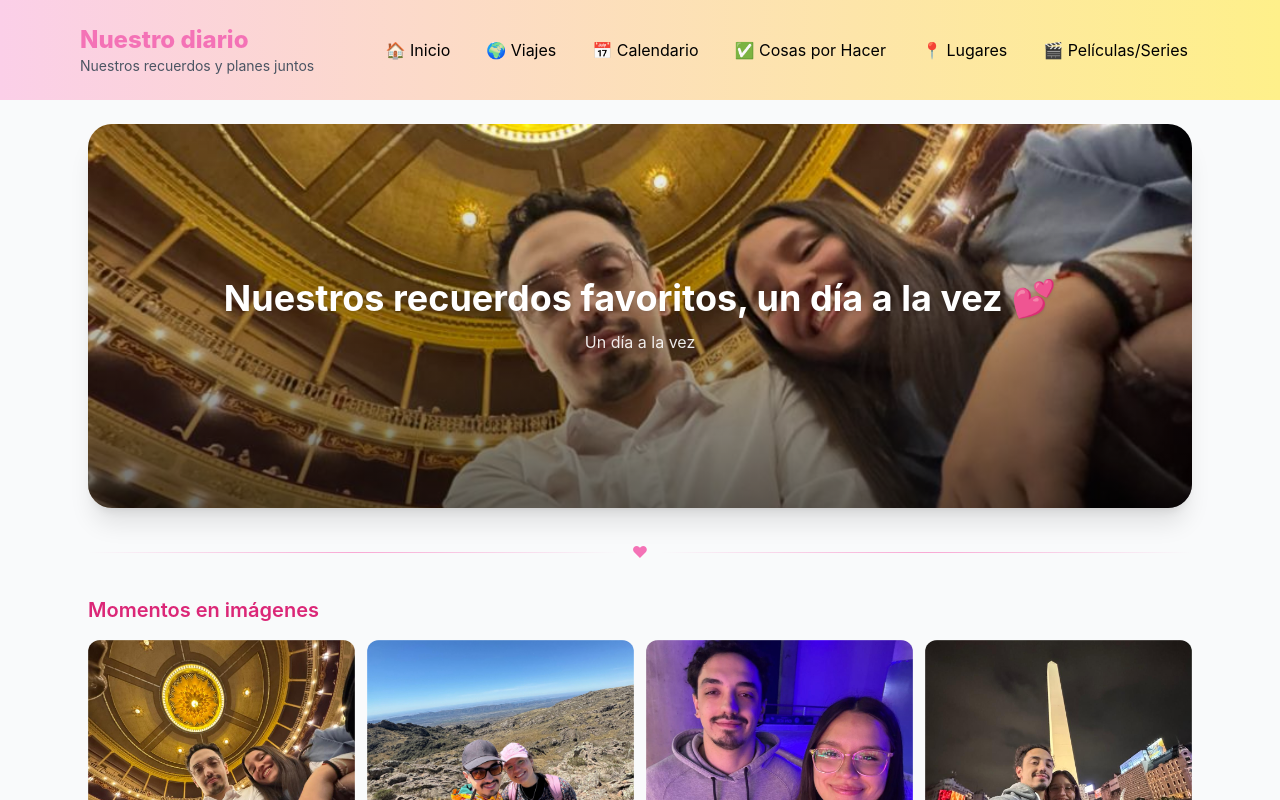
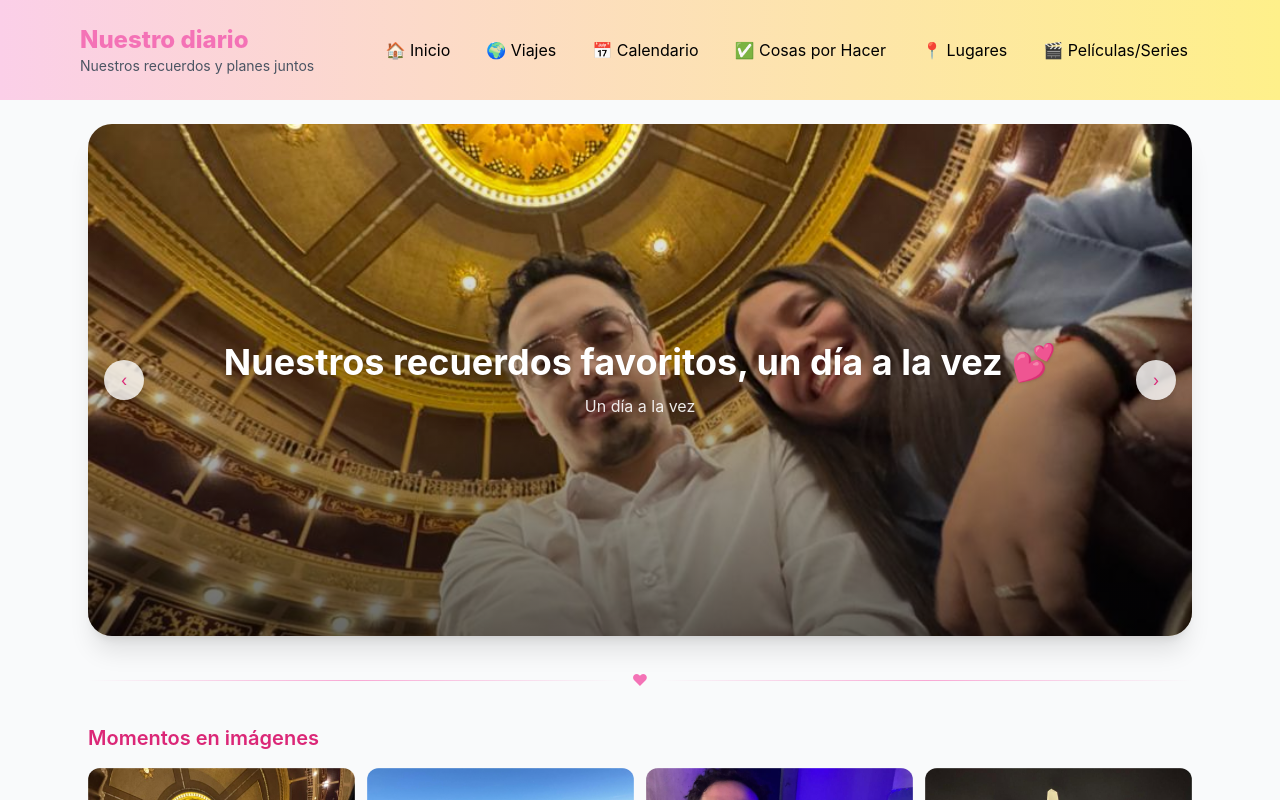
Before and after one commit to juanma193/NuestroViajeZyJ, an Angular app: page /inicio in a window 1280 px wide. Shown: the top 800 px of the page. Built offline with nearby package versions, Linux system fonts and the light colour scheme.

Commit message:
carrusel de fotos

```diff
--- a/src/app/modules/inicio/inicio.component.html
+++ b/src/app/modules/inicio/inicio.component.html
@@ -1,14 +1,30 @@
 <div class="max-w-6xl mx-auto p-6">
-  <section class="relative overflow-hidden rounded-3xl shadow-xl" aria-label="Hero romántico">
+  <section class="relative overflow-hidden rounded-3xl shadow-xl" aria-label="Carrusel de recuerdos">
     <img
-      class="w-full h-64 sm:h-80 md:h-96 object-cover"
-      [src]="photos[0]?.src"
-      [alt]="photos[0]?.alt || 'Foto destacada'"
+      class="w-full h-72 sm:h-96 md:h-[32rem] object-cover relative z-0"
+      [src]="currentPhoto?.src"
+      [alt]="currentPhoto?.alt || 'Foto destacada'"
       loading="lazy"
       decoding="async"
     />
-    <div class="absolute inset-0 bg-gradient-to-t from-black/60 via-black/25 to-transparent"></div>
-    <div class="absolute inset-0 flex flex-col items-center justify-center text-center px-6">
+    <button
+      type="button"
+      class="absolute left-4 top-1/2 -translate-y-1/2 w-10 h-10 rounded-full bg-white/80 text-pink-600 shadow-lg hover:bg-white focus-visible:outline-none focus-visible:ring-2 focus-visible:ring-pink-400 z-10"
+      (click)="prevPhoto()"
+      aria-label="Foto anterior"
+    >
+      <span aria-hidden="true">‹</span>
+    </button>
+    <button
+      type="button"
+      class="absolute right-4 top-1/2 -translate-y-1/2 w-10 h-10 rounded-full bg-white/80 text-pink-600 shadow-lg hover:bg-white focus-visible:outline-none focus-visible:ring-2 focus-visible:ring-pink-400 z-10"
+      (click)="nextPhoto()"
+      aria-label="Siguiente foto"
+    >
+      <span aria-hidden="true">›</span>
+    </button>
+    <div class="absolute inset-0 bg-gradient-to-t from-black/60 via-black/25 to-transparent z-0 pointer-events-none"></div>
+    <div class="absolute inset-0 flex flex-col items-center justify-center text-center px-6 z-10 pointer-events-none">
       <h2 class="text-2xl sm:text-3xl md:text-4xl font-bold text-white drop-shadow">Nuestros recuerdos favoritos, un día a la vez 💕</h2>
       <p class="mt-3 text-white/90">{{ fraseAleatoria }}</p>
     </div>
--- a/src/app/modules/inicio/inicio.component.ts
+++ b/src/app/modules/inicio/inicio.component.ts
@@ -9,6 +9,7 @@ import { fotosInicio } from './fotos-inicio-list';
   templateUrl: './inicio.component.html',
 })
 export class InicioComponent {
+  currentPhotoIndex = 0;
   readonly frases = ['Siempre vos', 'Mi lugar seguro', 'Con vos todo', 'Un día a la vez', 'Nosotros 💖'];
   readonly fraseAleatoria = this.frases[Math.floor(Math.random() * this.frases.length)];
 
@@ -43,4 +44,22 @@ export class InicioComponent {
     alt: `Recuerdo ${index + 1}`,
     caption: this.captions[index % this.captions.length],
   }));
+
+  get currentPhoto(): { src: string; alt: string; caption: string } | undefined {
+    return this.photos.length ? this.photos[this.currentPhotoIndex] : undefined;
+  }
+
+  nextPhoto() {
+    if (!this.photos.length) {
+      return;
+    }
+    this.currentPhotoIndex = (this.currentPhotoIndex + 1) % this.photos.length;
+  }
+
+  prevPhoto() {
+    if (!this.photos.length) {
+      return;
+    }
+    this.currentPhotoIndex = (this.currentPhotoIndex - 1 + this.photos.length) % this.photos.length;
+  }
 }
```
